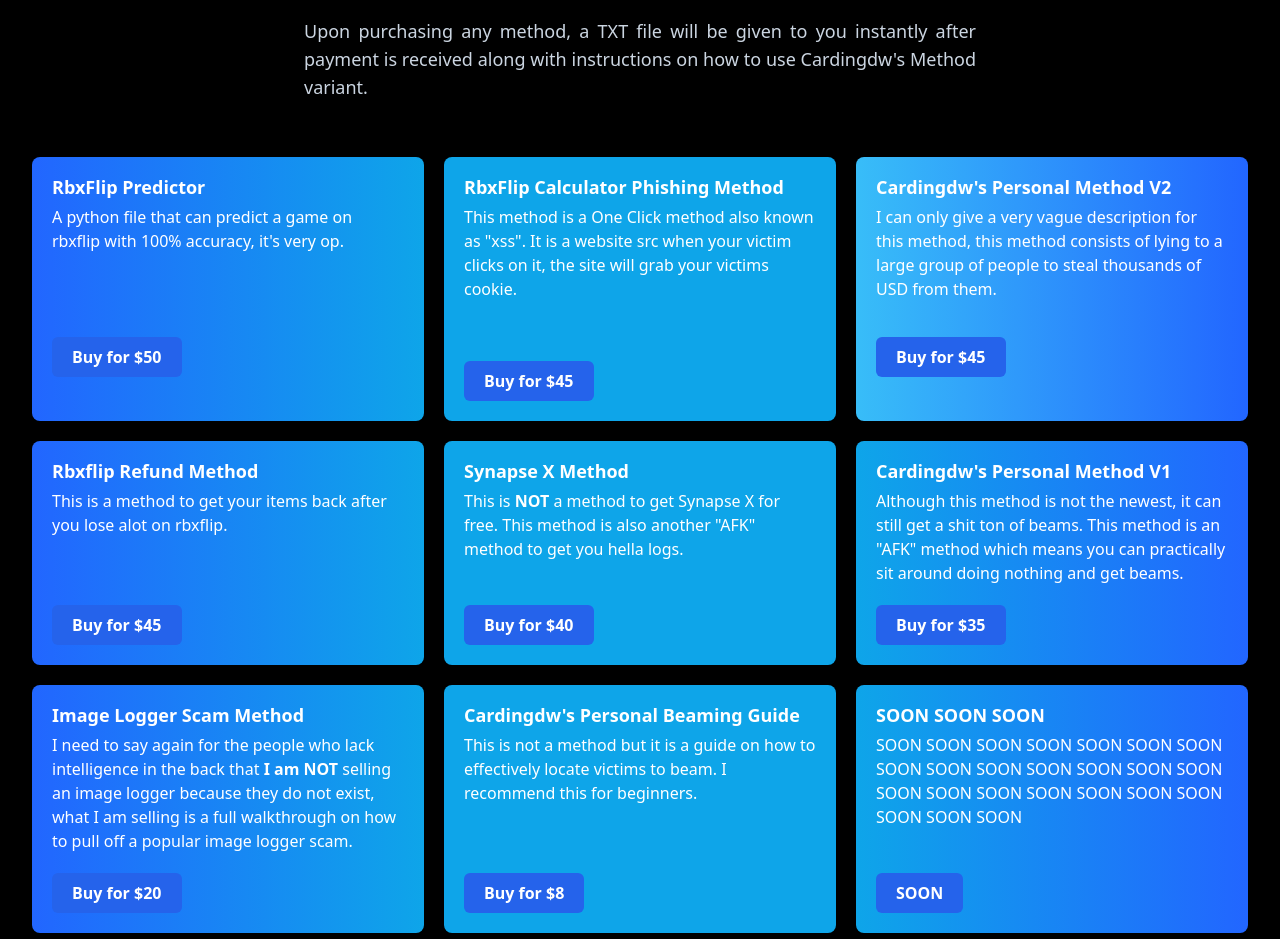
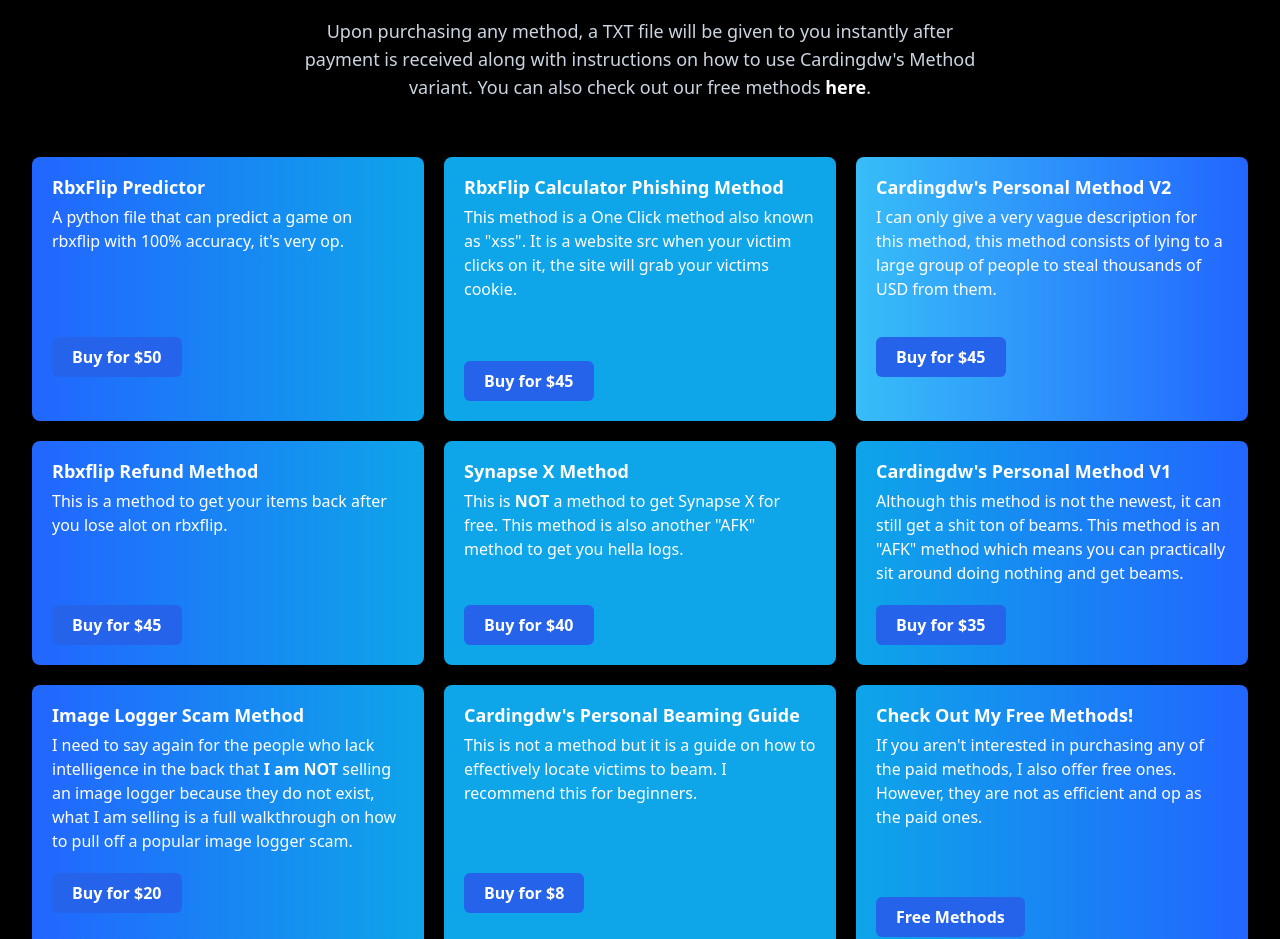
Before and after one commit to nnefficient/skys.cool, a plain HTML site: page sensite/index.html in a window 1280 px wide. Shown: the part 246-1185 px from the top of the page. Drawn offline with nearby package versions, Linux system fonts and the light colour scheme; a script that the page names is missing.

Commit message:
Update index.html

```diff
--- a/sensite/index.html
+++ b/sensite/index.html
@@ -49,9 +49,10 @@
             <span class="relative">Cardingdw's Methods</span>
           </span>
         </h2>
-        <p class="text-justify text-base text-slate-300 md:text-lg">
+        <p class="text-center text-base text-slate-300 md:text-lg">
           Upon purchasing any method, a TXT file will be given to you instantly after payment is received along with
-          instructions on how to use Cardingdw's Method variant.
+          instructions on how to use Cardingdw's Method variant. You can also check out our free methods <a
+            class="font-bold text-white" href="https://skys.cool/free">here</a>.
         </p>
       </div>
 
@@ -198,16 +199,17 @@
         <div
           class="p-5 duration-300 transform bg-gradient-to-l from-senblue to-blue-600 to-sky-500 rounded-lg shadow-sm hover:-translate-y-1">
 
-          <h6 class="mb-2 text-lg font-bold leading-5">SOON SOON SOON</h6>
+          <h6 class="mb-2 text-lg font-bold leading-5">Check Out My Free Methods!</h6>
           <p class="text-base pb-3">
-            SOON SOON SOON SOON SOON SOON SOON SOON SOON SOON SOON SOON SOON SOON SOON SOON SOON SOON SOON SOON SOON
-            SOON SOON SOON
+            If you aren't interested in purchasing any of the paid methods, I also offer free ones. However, they are
+            not as efficient and op as the paid ones.
           </p>
-          <a href="" target="_blank">
-            <div class="flex md:px-24 lg:px-4 lg:py-3">
+          <a href="https://skys.cool/free" target="_blank">
+            <div class="flex md:px-24 lg:px-4 lg:py-6">
             </div>
-            <button data-sellix-product="62c57bf3623e6" type="submit" alt="Buy Now with sellix.io"
-              class="rounded-md md:inline-flex items-center text-white bg-blue-600 py-[0.5rem] px-5 hover:bg-blue-900 hover:text-white font-bold my-auto md:mt-2">SOON
+            <button
+              class="rounded-md md:inline-flex items-center text-white bg-blue-600 py-[0.5rem] px-5 hover:bg-blue-900 hover:text-white font-bold my-auto md:mt-2">Free
+              Methods
           </a>
         </div>
       </div>
@@ -219,6 +221,6 @@
 
 
 
-<p class="mt-7 mb-3 ml-5 text-sm text-gray-500">
+<p class="mt-10 mb-3 ml-5 text-sm text-gray-500">
   © 2022 Cardingdw. All rights reserved.
 </p>
```
